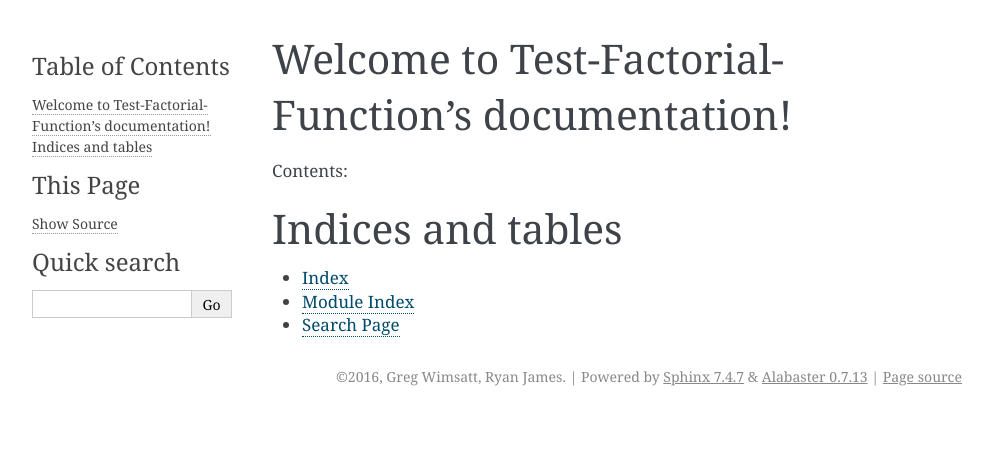
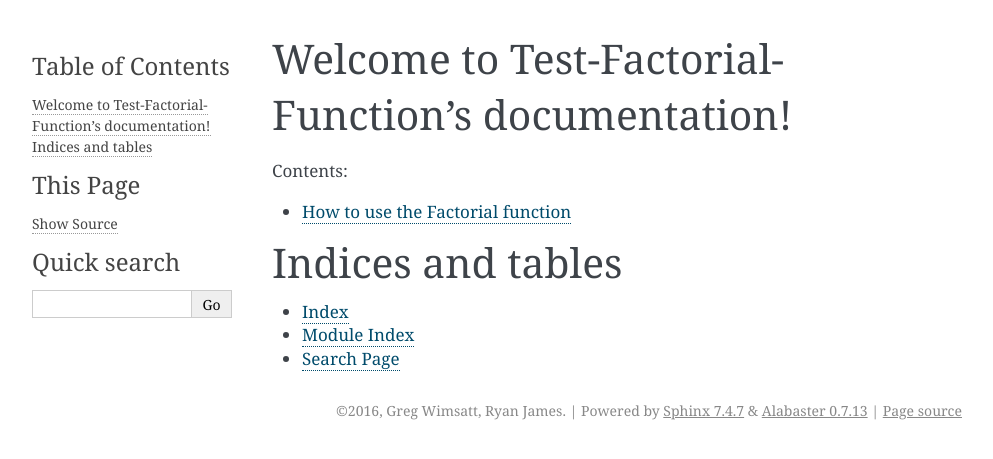
Before and after one commit to abostroem/Test-Factorial-Function, a Sphinx documentation site: the page built from docs/source/index.rst, in a window 1280 px wide. Shown: the top 459 px of the page, without its empty margins (148-1141 px from the left). Built offline with Sphinx 7.4.7, drawn with Linux system fonts in a browser that asks for light colours.

Commit message:
Added some docs substance

```diff
--- /dev/null
+++ b/docs/source/factorial.rst
@@ -0,0 +1,9 @@
+How to use the Factorial function
+=================================
+
+Here's how we'd use factorial.
+
+.. code::
+
+   >>> factorial(3)
+   6
--- a/docs/source/index.rst
+++ b/docs/source/index.rst
@@ -11,6 +11,7 @@ Contents:
 .. toctree::
    :maxdepth: 2
 
+   factorial
 
 
 Indices and tables
```
